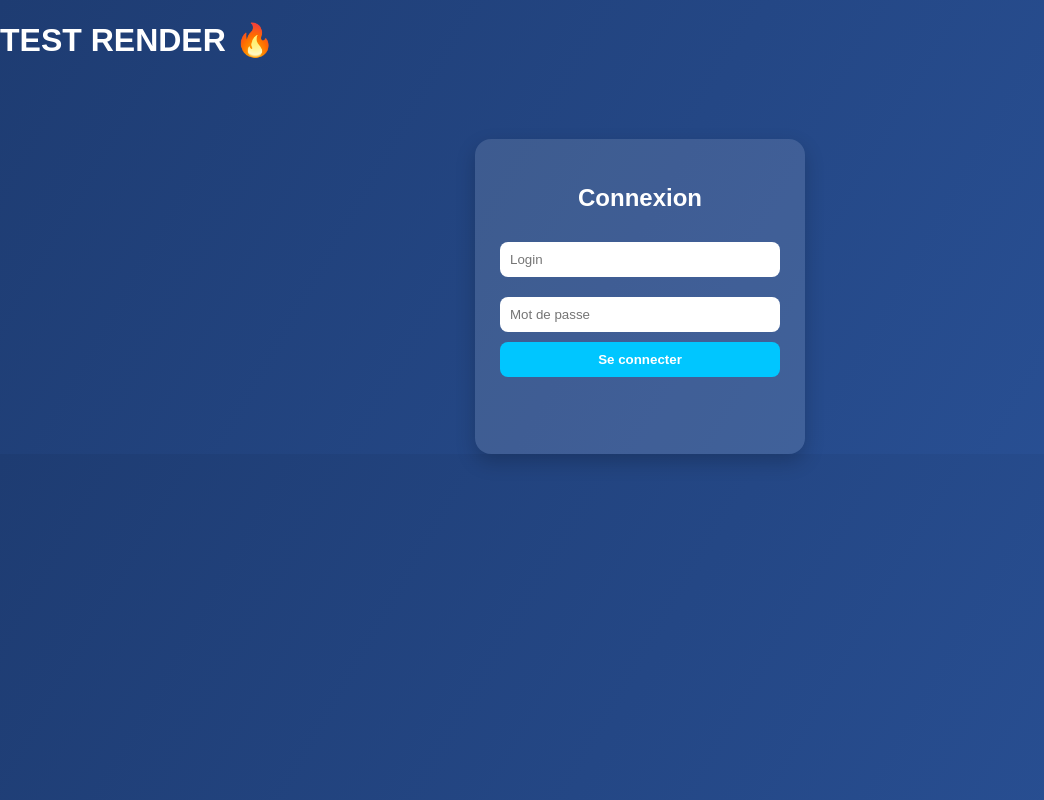
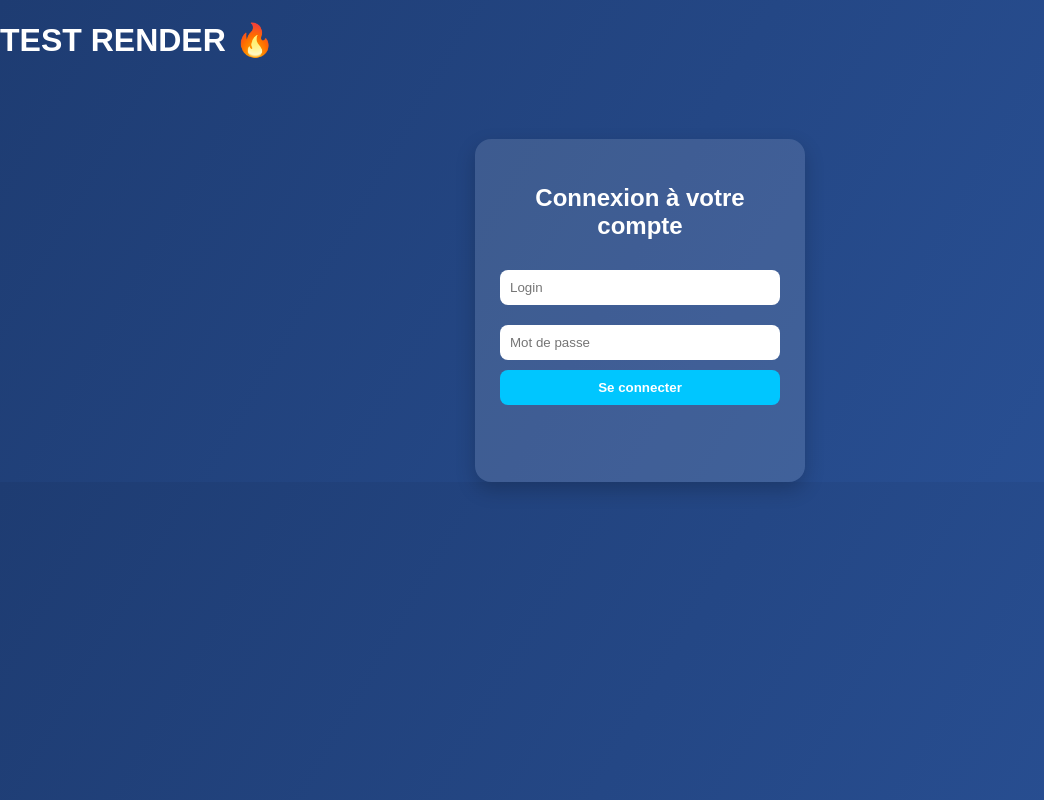
Before and after one commit to climiclem-prog/mon-site, a website: page public/index.html in a window 1280 px wide. Shown: the whole page, without its empty margins (0-1044 px from the left). Drawn offline with Linux system fonts and the light colour scheme.

Commit message:
Update login header text for clarity

```diff
--- a/public/index.html
+++ b/public/index.html
@@ -10,7 +10,7 @@
 
   <div class="center">
     <div class="card">
-      <h2>Connexion</h2>
+      <h2>Connexion à votre compte</h2>
 
       <form method="POST" action="/login">
         <input name="user" placeholder="Login">
```
